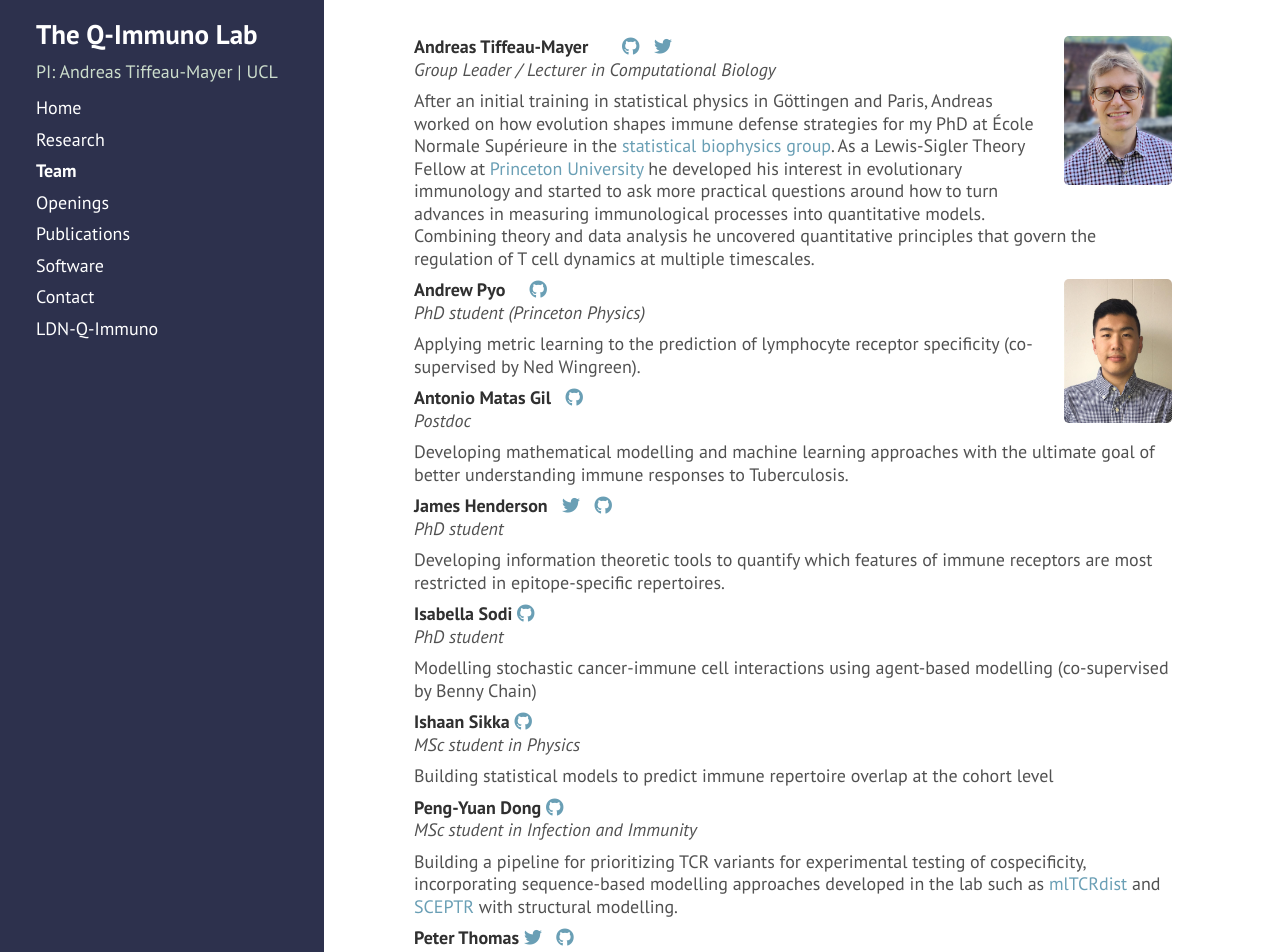
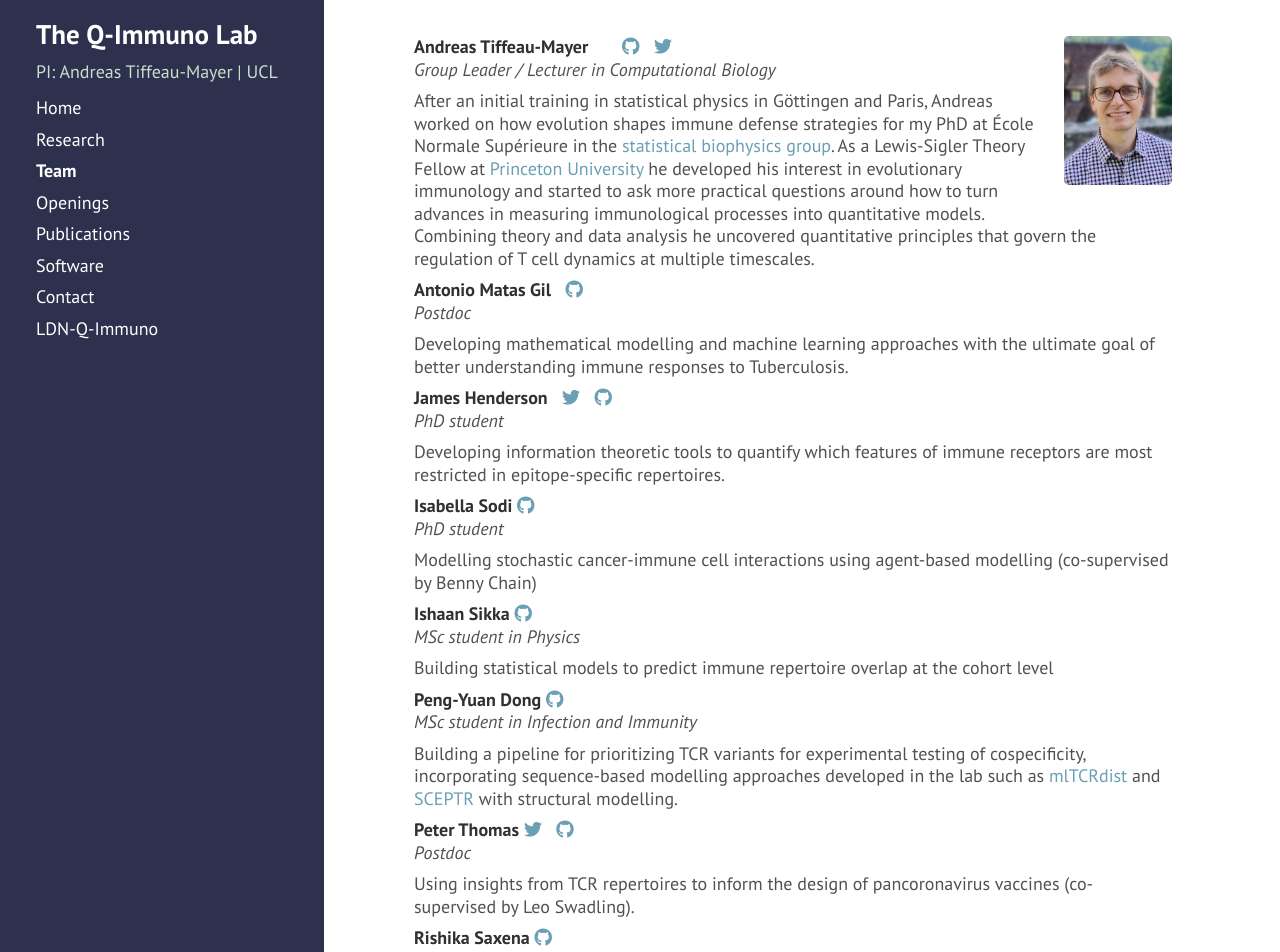
Before and after one commit to andim/andim.github.io, a Jekyll site: the page built from team.md, in a window 1280 px wide and 1400 px high. Shown: the top 952 px of the window. Built offline with Jekyll 4.4.1, drawn with Linux system fonts in a browser that asks for light colours; nearby versions of some CDN libraries; a style sheet for code colours, icons or effects is not loaded; some of the changed text lies outside the part shown.

Commit message:
updated team page

```diff
--- a/team.md
+++ b/team.md
@@ -13,14 +13,6 @@ order: 3
 *Group Leader / Lecturer in Computational Biology*
 
 After an initial training in statistical physics in Göttingen and Paris, Andreas worked on how evolution shapes immune defense strategies for my PhD at École Normale Supérieure in the [statistical biophysics group](https://sites.google.com/view/statbiophysens). As a Lewis-Sigler Theory Fellow at [Princeton University](https://lsi.princeton.edu/) he developed his interest in evolutionary immunology and started to ask more practical questions around how to turn advances in measuring immunological processes into quantitative models. Combining theory and data analysis he uncovered quantitative principles that govern the regulation of T cell dynamics at multiple timescales.
-
-<img style="width:6em;margin-left:1em;margin-top:1em,border-radius:5px" src="../images/andrewpyo.jpg" align="right">
-**Andrew Pyo**  &nbsp;
-<a href="https://scholar.google.com/citations?user=xf3PDngAAAAJ"><i class="ai ai-google-scholar"></i></a> &nbsp;
-<a href="https://github.com/agpyo"><i class="fa fa-github"></i></a> &nbsp;
-*PhD student (Princeton Physics)*
-
-Applying metric learning to the prediction of lymphocyte receptor specificity (co-supervised by Ned Wingreen).
 
 **Antonio Matas Gil**
 <a href="http://orcid.org/0009-0001-8455-8903"><i class="ai ai-orcid"></i></a> &nbsp;
@@ -69,13 +61,6 @@ Using insights from TCR repertoires to inform the design of pancoronavirus vacci
 
 Can cancer-associated TCRs be identified from TCR sequence features?
 
-**Touchchai Chotisorayuth**
-<a href="http://orcid.org/0009-0005-5248-5112"><i class="ai ai-orcid"></i></a> &nbsp;
-<a href="https://github.com/Sankalan-Bhattacharyya"><i class="fa fa-github"></i></a> &nbsp;
-*MSc student in AI for Biomedicine and Healthcare*
-
-Speeding up large-scale analysis of immune repertoire sequencing data using computer science tricks & GPUs.
-
 <img style="width:6em;margin-left:1em;margin-top:1em,border-radius:5px" src="https://www.uclbbk-mrcdtp.ac.uk/sites/default/files/styles/profile/public/2023-06/ursule_demael_headshot_-_1_1_-removebg-previ_ursule_demael.png?h=ac026c95&itok=dtBCHY9z" align="right">
 **Ursule Demaël** &nbsp;
 <a href="http://orcid.org/0000-0003-4793-9325"><i class="ai ai-orcid"></i></a> &nbsp;
```
Also changed, not shown: other parts of team.md (+2 -0 lines).
